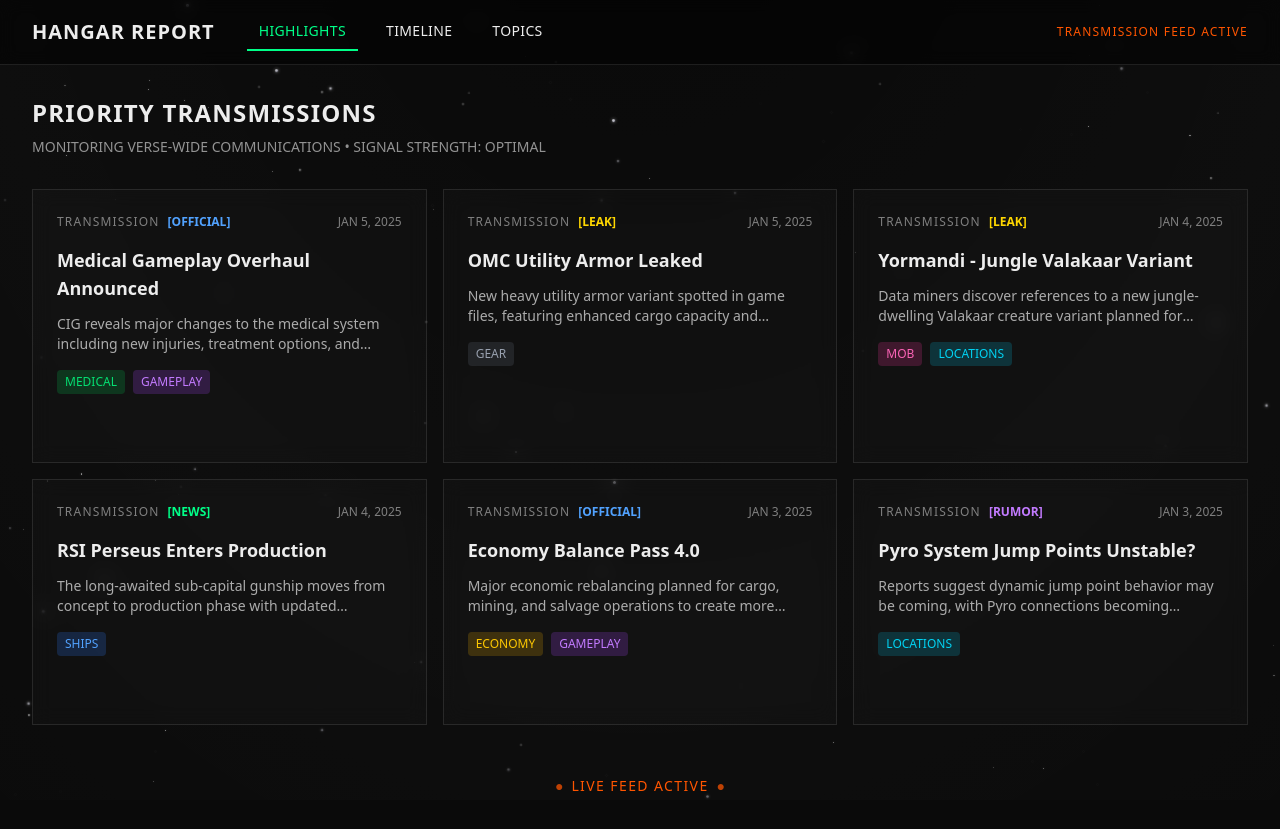
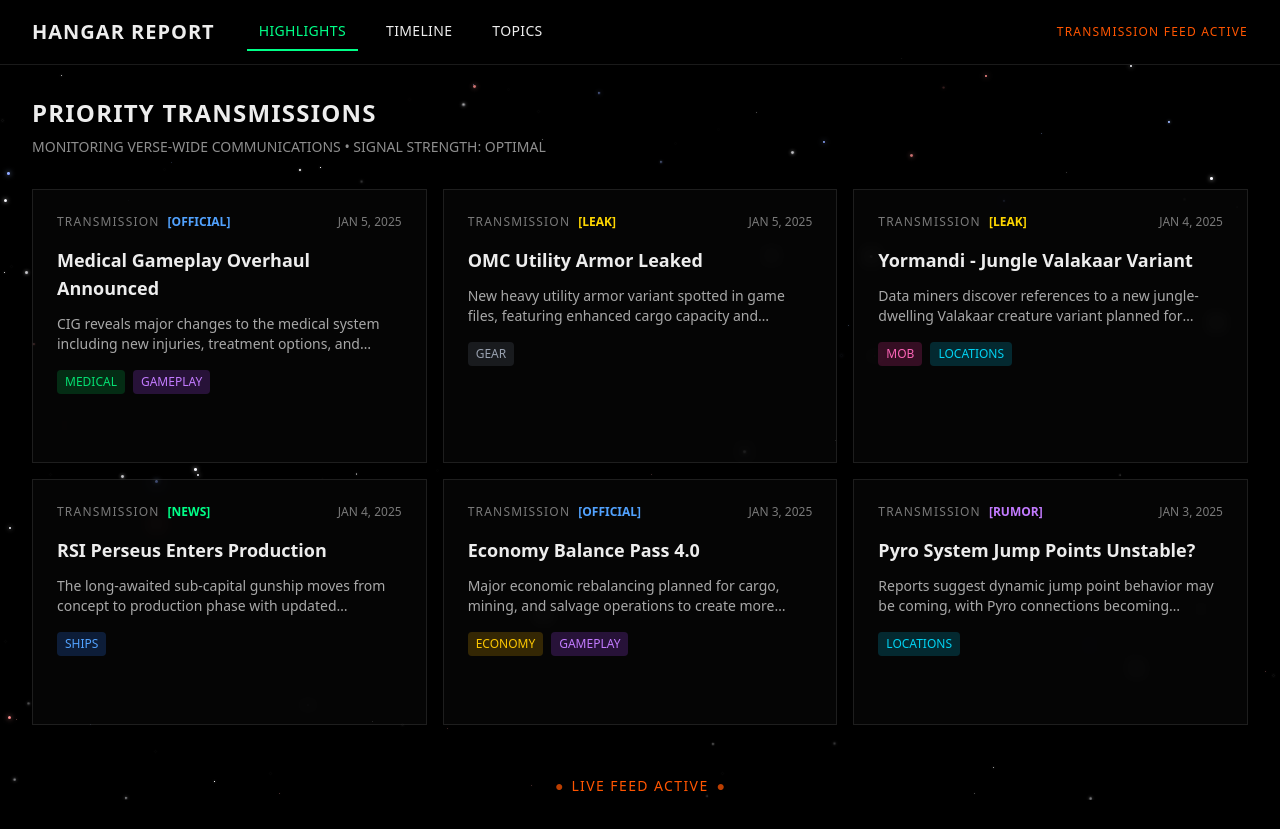
Before and after one commit to spacesailor24/hangar.report, a Next.js app: page / in a window 1280 px wide. Built offline with nearby package versions, Linux system fonts and the light colour scheme.

Commit message:
feat: make starfield black

```diff
--- a/src/app/globals.css
+++ b/src/app/globals.css
@@ -1,7 +1,7 @@
 @import "tailwindcss";
 
 :root {
-  --background: #0a0a0a;
+  --background: #000000;
   --foreground: #ededed;
   --accent-nasa: #FF5500;
   --accent-cyber: #00FF88;
@@ -25,7 +25,7 @@
 }
 
 body {
-  background-color: #0a0a0a;
+  background-color: #000000;
   color: var(--foreground);
   font-family: var(--font-mono), monospace;
   min-height: 100vh;
--- a/src/components/StarField.tsx
+++ b/src/components/StarField.tsx
@@ -10,6 +10,7 @@
   baseOpacity: number
   twinkleSpeed: number
   twinkleDelay: number
+  color: 'white' | 'blue' | 'red'
 }
 
 export default function StarField() {
@@ -21,14 +22,25 @@
 
     for (let i = 0; i < starCount; i++) {
       const size = Math.pow(Math.random(), 2) * 3 + 0.5
+      const random = Math.random()
+      let color: 'white' | 'blue' | 'red' = 'white'
+
+      // 10% red stars, 15% blue stars, 75% white stars
+      if (random < 0.1) {
+        color = 'red'
+      } else if (random < 0.25) {
+        color = 'blue'
+      }
+
       newStars.push({
         id: i,
         x: Math.random() * 100,
         y: Math.random() * 100,
         size,
         baseOpacity: size > 2 ? 0.8 : size > 1 ? 0.6 : 0.4,
-        twinkleSpeed: Math.random() * 3 + 1,
-        twinkleDelay: Math.random() * 5
+        twinkleSpeed: Math.random() * 4 + 3, // 3-7 seconds
+        twinkleDelay: Math.random() * 8, // 0-8 seconds
+        color
       })
     }
     return newStars
@@ -58,13 +70,36 @@
         .star {
           position: absolute;
           border-radius: 50%;
-          background: radial-gradient(circle at 30% 30%, #ffffff, #f0f0f0);
+        }
+
+        .star-white {
+          background: radial-gradient(circle at 30% 30%, #ffffff, #ffffff);
           box-shadow: 0 0 2px rgba(255, 255, 255, 0.5);
         }
 
-        .star-large {
-          background: radial-gradient(circle at 30% 30%, #ffffff, #e0e0ff);
+        .star-white.star-large {
+          background: radial-gradient(circle at 30% 30%, #ffffff, #f0f0ff);
           box-shadow: 0 0 4px rgba(255, 255, 255, 0.8);
+        }
+
+        .star-blue {
+          background: radial-gradient(circle at 30% 30%, #b0d0ff, #8090ff);
+          box-shadow: 0 0 3px rgba(176, 208, 255, 0.6);
+        }
+
+        .star-blue.star-large {
+          background: radial-gradient(circle at 30% 30%, #a0c0ff, #7080ff);
+          box-shadow: 0 0 5px rgba(160, 192, 255, 0.8);
+        }
+
+        .star-red {
+          background: radial-gradient(circle at 30% 30%, #ffb0b0, #ff8080);
+          box-shadow: 0 0 3px rgba(255, 176, 176, 0.6);
+        }
+
+        .star-red.star-large {
+          background: radial-gradient(circle at 30% 30%, #ffa0a0, #ff7070);
+          box-shadow: 0 0 5px rgba(255, 160, 160, 0.8);
         }
       `}</style>
 
@@ -72,7 +107,7 @@
         {stars.map((star) => (
           <div
             key={star.id}
-            className={star.size > 2 ? 'star star-large' : 'star'}
+            className={`star star-${star.color}${star.size > 2 ? ' star-large' : ''}`}
             style={{
               left: `${star.x}%`,
               top: `${star.y}%`,
@@ -86,13 +121,6 @@
           />
         ))}
 
-        <div
-          className="absolute inset-0"
-          style={{
-            background: 'radial-gradient(ellipse at top, transparent 0%, rgba(255, 255, 255, 0.02) 50%, transparent 100%)',
-            transform: 'scale(1.5)',
-          }}
-        />
       </div>
     </>
   )
```
